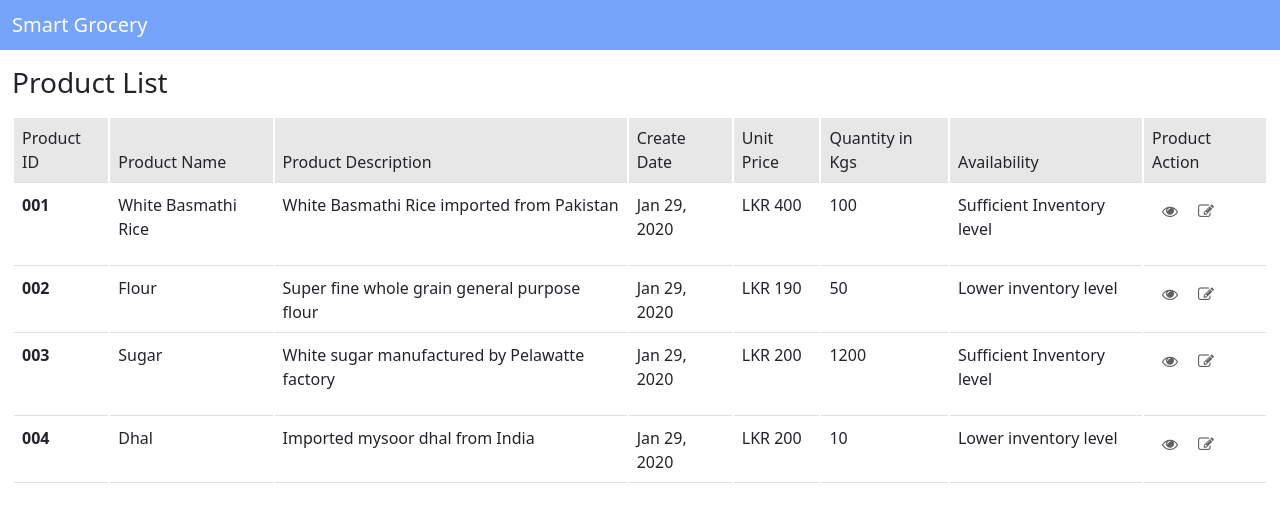
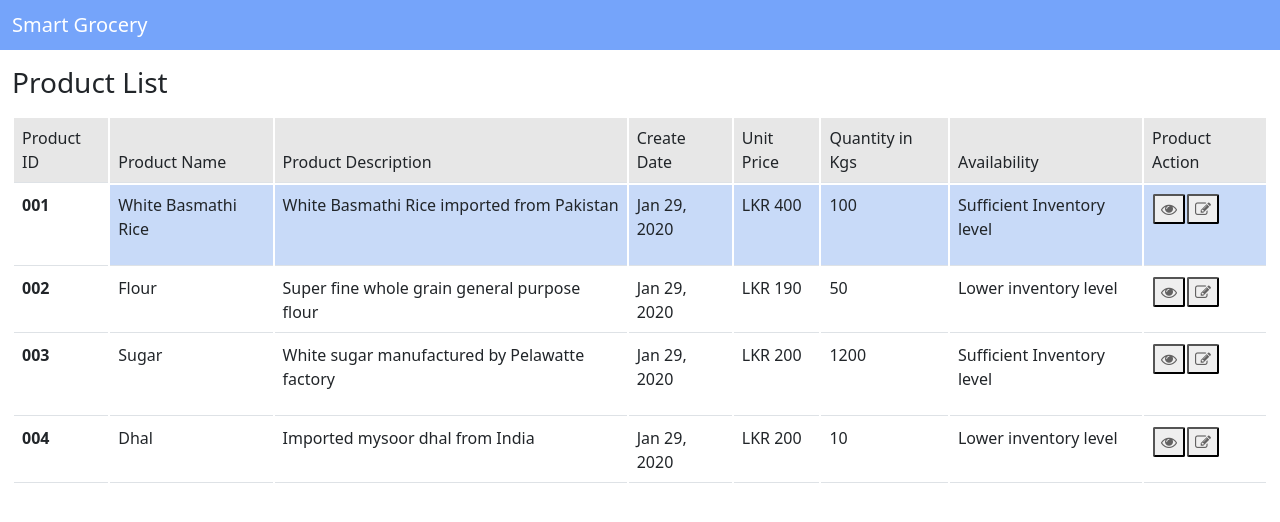
Before and after one commit to Damitha-t/Damitha-t.github.io, an Angular app in the folder smart_grocery_2.0/: page / in a window 1280 px wide. Shown: the top 522 px of the page. Built offline with nearby package versions, Linux system fonts and the light colour scheme.

Commit message:
4.10 - part 1

```diff
--- a/smart_grocery_2.0/src/app/components/products/products.component.css
+++ b/smart_grocery_2.0/src/app/components/products/products.component.css
@@ -20,6 +20,15 @@ tr:hover{
 }
 
 .icon{
-    color: rgb(99,98,98);
-    margin: 10px;
+    color: rgb(99, 98, 98);
+    margin: 5px;
 }
+
+.btn-xs {
+    margin: 1px;
+    border-radius: 2px;
+}
+
+table tbody tr.active td{
+    background-color: #c8daf8;
+}
--- a/smart_grocery_2.0/src/app/components/products/products.component.html
+++ b/smart_grocery_2.0/src/app/components/products/products.component.html
@@ -18,7 +18,7 @@
                     </tr>
                 </thead>
                 <tbody>
-                    <tr *ngFor = 'let product of products'>
+                    <tr *ngFor = 'let product of products let i = index' (click)="selectProduct(i)" [ngClass]="rowIndex == i ? 'active' : ''">
                         <th scope="row">{{product.productId}}</th>
                         <td>{{product.productName}}</td>
                         <td>{{product.productDescription}}</td>
@@ -29,9 +29,9 @@
                             <p *ngIf = 'product.quantity <= 50'>Lower inventory level</p>
                             <p *ngIf = 'product.quantity > 50'>Sufficient Inventory level</p>
                         </td>
-                        <td>
-                            <i class="fa fa-eye icon"></i>
-                            <i class="fa fa-pencil-square-o icon"></i>
+                        <td colspan=3>
+                            <button type="button" [disabled] = 'rowIndex != i && !isRowSelected' class="btn-xs icon"><i class="fa fa-eye"></i></button>
+                            <button type="button" [disabled] = 'rowIndex != i && !isRowSelected' class="btn-xs icon"><i class="fa fa-pencil-square-o"></i></button>
                         </td>
                     </tr>
                 </tbody>
--- a/smart_grocery_2.0/src/app/components/products/products.component.ts
+++ b/smart_grocery_2.0/src/app/components/products/products.component.ts
@@ -13,6 +13,9 @@ export class ProductsComponent {
   ngOnInit() : void {
 
   }
+
+  public rowIndex : number = 0;
+  public isRowSelected: boolean = true;
 
   public products = [{
     'productId' : '001',
@@ -48,4 +51,9 @@ export class ProductsComponent {
   }
 ]
 
+public selectProduct(selectedRow: number){
+  this.isRowSelected = false;
+  this.rowIndex = selectedRow;
 }
+
+}
```
